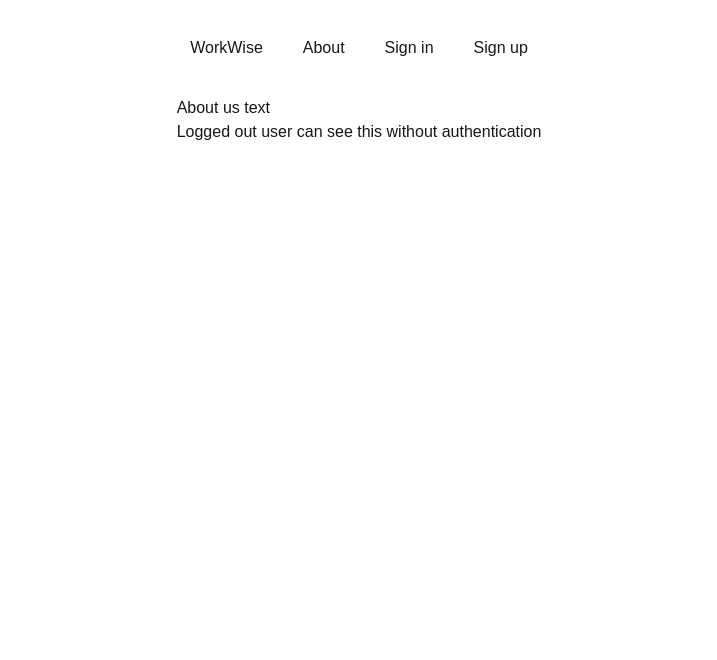
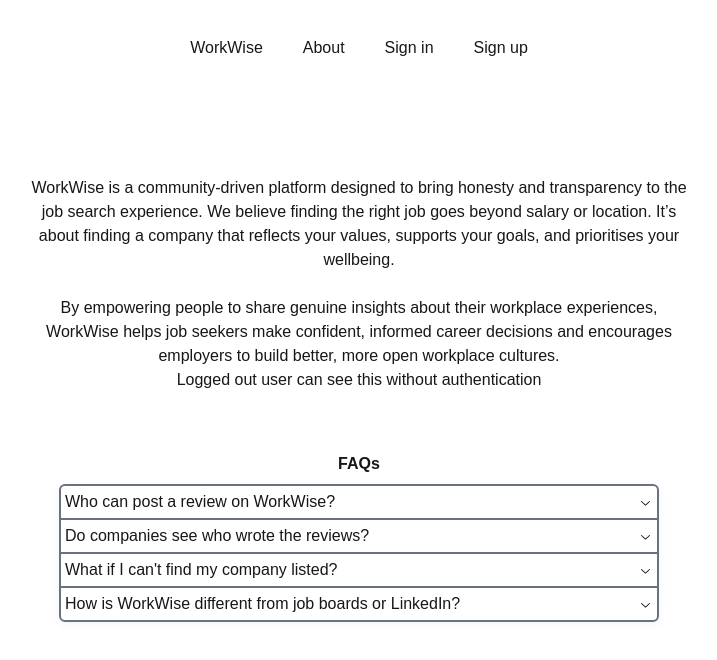
Before and after one commit to samantha-18492/wk09-assignment, a Next.js app: page /about-us in a window 1280 px wide. Shown: the top 660 px of the page, without its empty margins (281-998 px from the left). Built offline with nearby package versions, Linux system fonts and the light colour scheme; no server answers.

Commit message:
faq accordion

```diff
--- a/package.json
+++ b/package.json
@@ -10,6 +10,7 @@
   },
   "dependencies": {
     "@clerk/nextjs": "^6.34.1",
+    "@radix-ui/react-icons": "^1.3.2",
     "next": "16.0.1",
     "pg": "^8.16.3",
     "radix-ui": "^1.4.3",
--- /dev/null
+++ b/src/app/about-us/page.css
@@ -0,0 +1,7 @@
+.AccordionChevron {
+  transition: transform 300ms;
+}
+
+.AccordionTrigger[data-state="open"] > .AccordionChevron {
+  transform: rotate(180deg);
+}
--- a/src/app/about-us/page.js
+++ b/src/app/about-us/page.js
@@ -1,8 +1,80 @@
+import { ChevronDownIcon } from "@radix-ui/react-icons";
+import { Accordion } from "radix-ui";
+import styles from "./page.css";
+
 export default function Page() {
   return (
-    <div>
-      <p>About us text</p>
-      <p>Logged out user can see this without authentication</p>
-    </div>
+    <section className="flex flex-col items-center min-h-screen space-y-6 px-4 mt-20">
+      <div className="text-center max-w-2xl mb-15">
+        <p>
+          WorkWise is a community-driven platform designed to bring honesty and
+          transparency to the job search experience. We believe finding the
+          right job goes beyond salary or location. It’s about finding a company
+          that reflects your values, supports your goals, and prioritises your
+          wellbeing.
+        </p>
+        <br />
+        <p>
+          By empowering people to share genuine insights about their workplace
+          experiences, WorkWise helps job seekers make confident, informed
+          career decisions and encourages employers to build better, more open
+          workplace cultures.
+        </p>
+
+        <p>Logged out user can see this without authentication</p>
+      </div>
+      <div className="w-full flex flex-col justify-center items-center">
+        <h2 className="mb-2 font-bold">FAQs</h2>
+        <Accordion.Root
+          type="single"
+          collapsible
+          className="w-full max-w-[600px] rounded-md shadow-[0_2px_10px] shadow-black/5 border-2 border-gray-500 items-center"
+        >
+          <Accordion.Item value="item-1">
+            <Accordion.Trigger className="AccordionTrigger flex items-center justify-between w-full border-b border-gray-500 p-1">
+              Who can post a review on WorkWise?
+              <ChevronDownIcon className="AccordionChevron" aria-hidden />
+            </Accordion.Trigger>
+            <Accordion.Content className="p-1">
+              Anyone with an account can share their experiences, as long as
+              their review follows our community guidelines and remains
+              respectful and constructive.
+            </Accordion.Content>
+          </Accordion.Item>
+          <Accordion.Item value="item-2">
+            <Accordion.Trigger className="AccordionTrigger flex items-center justify-between w-full border-y border-gray-500 p-1">
+              Do companies see who wrote the reviews?
+              <ChevronDownIcon className="AccordionChevron" aria-hidden />
+            </Accordion.Trigger>
+            <Accordion.Content className="p-1">
+              No, reviews are displayed anonymously to protect the privacy of
+              contributors while maintaining integrity in the feedback process
+            </Accordion.Content>
+          </Accordion.Item>
+          <Accordion.Item value="item-3">
+            <Accordion.Trigger className="AccordionTrigger flex items-center justify-between w-full border-y border-gray-500 p-1">
+              What if I can&apos;t find my company listed?
+              <ChevronDownIcon className="AccordionChevron" aria-hidden />
+            </Accordion.Trigger>
+            <Accordion.Content className="p-1">
+              We&apos;ve started with a curated list of companies, but
+              we&apos;re always looking to add more. Drop us an email with your
+              suggestions.
+            </Accordion.Content>
+          </Accordion.Item>
+          <Accordion.Item value="item-4">
+            <Accordion.Trigger className="AccordionTrigger flex items-center justify-between w-full border-t border-gray-500 p-1">
+              How is WorkWise different from job boards or LinkedIn?
+              <ChevronDownIcon className="AccordionChevron" aria-hidden />
+            </Accordion.Trigger>
+            <Accordion.Content className="p-1 border-t border-gray-500">
+              Instead of focusing on job vacancies, WorkWise is about experience
+              and culture - helping you understand what daily life inside a
+              company is like before you apply!
+            </Accordion.Content>
+          </Accordion.Item>
+        </Accordion.Root>
+      </div>
+    </section>
   );
 }
```
Also changed, not shown: 1 other file (tests, documents, lock files or other folders).
